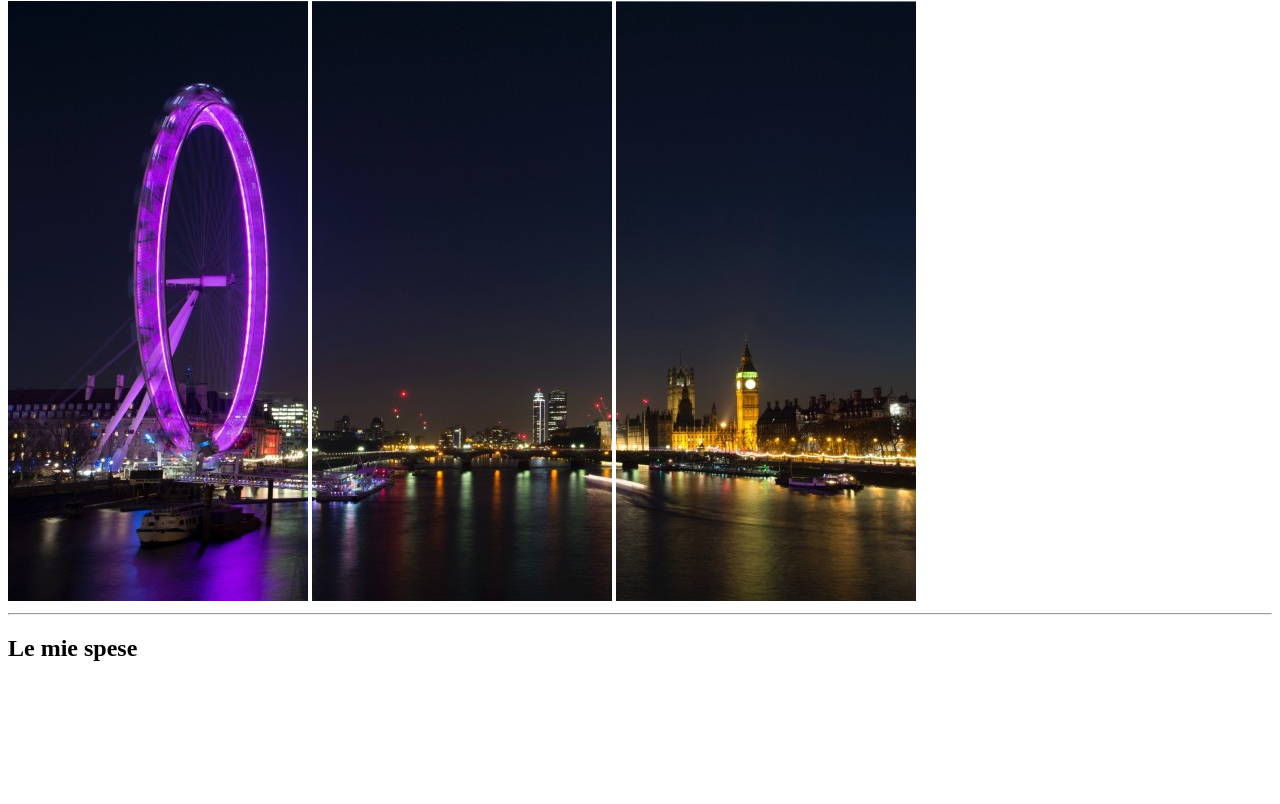
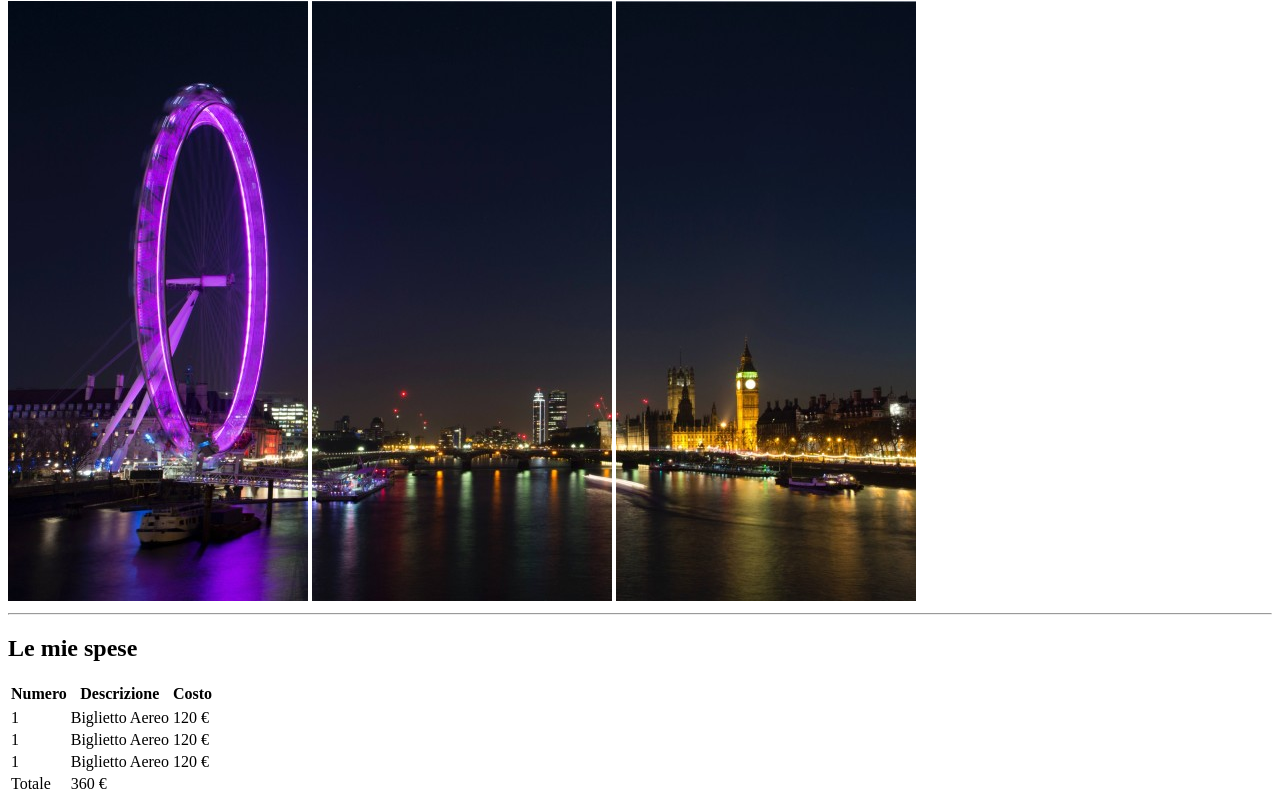
Before and after one commit to PierluigiPapa/html-london-trip, a plain HTML site: page index.html in a window 1280 px wide. Shown: the part 79-883 px from the top of the page. Before the commit the page ends 800 px from the top, so only its background shows below. Drawn offline with Linux system fonts and the light colour scheme.

Commit message:
insert table

```diff
--- a/index.html
+++ b/index.html
@@ -17,9 +17,41 @@
     <hr>
 
     <main>
+    <!-- Inserimento tabella -->
         <h2>Le mie spese</h2>
         <table>
+            <thead>
+                <tr>
+                    <th>Numero</th>
+                    <th>Descrizione</th>
+                    <th>Costo</th>
+                <tr>
+            </thead>
 
+            <tbody>
+                <tr>
+                    <td>1</td>
+                    <td>Biglietto Aereo</td>
+                    <td>120 €</td>
+                </tr>
+
+                <tr>
+                    <td>1</td>
+                    <td>Biglietto Aereo</td>
+                    <td>120 €</td>
+                </tr>
+
+                <tr>
+                    <td>1</td>
+                    <td>Biglietto Aereo</td>
+                    <td>120 €</td>
+                </tr>
+
+                <tr>
+                    <td colpsan="1">Totale</td>
+                    <td>360 €</td>
+                </tr>
+            </tbody>
         </table>
     </main>
 
```
